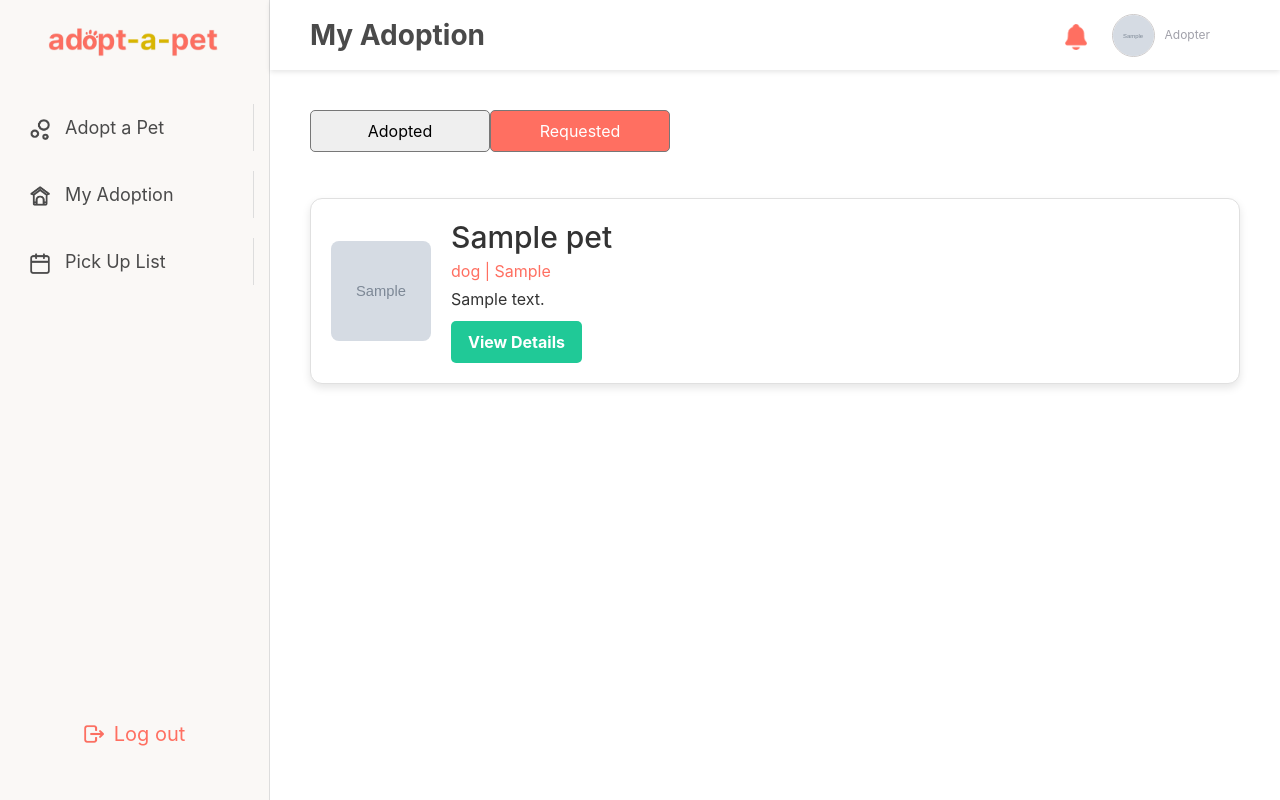
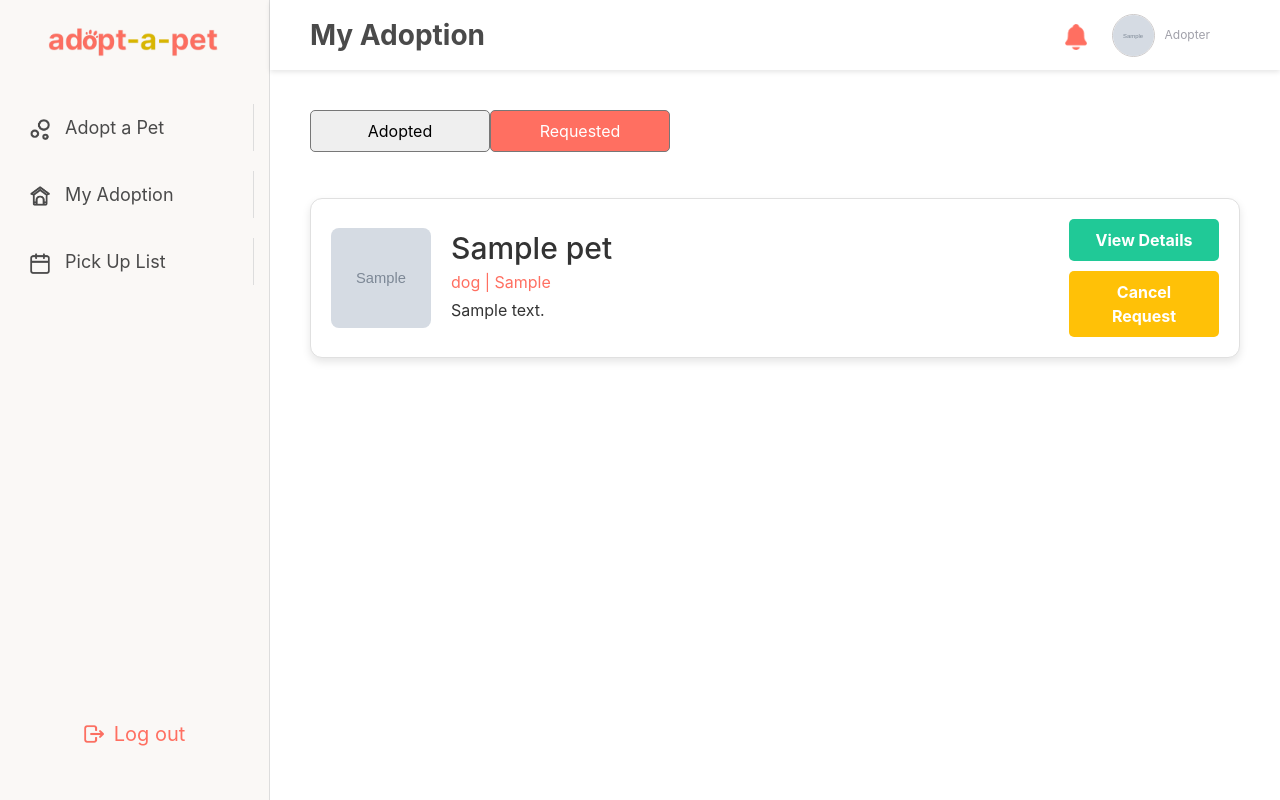
Before and after one commit to eynabdllh/pet-adoption-system, a Django app: template schedule_form/templates/my_adoption.html in a window 1280 px wide, after a click on "Requested". Run offline with Django 5.2, Linux system fonts and the light colour scheme; tables that the repository leaves empty hold one stand-in row (values such as "Sample post"); the template is opened without the code that fills it: values that come from a table or form of the project are taken from there, most other values are stand-ins (such as "Sample title", 1, 10 or a date in 2020); grey boxes marked "Sample" are stand-in pictures; some libraries are stand-ins or nearby versions.

Commit message:
updated buttons

```diff
--- a/schedule_form/templates/my_adoption.html
+++ b/schedule_form/templates/my_adoption.html
@@ -11,7 +11,6 @@ My Adoption
         background-color: #FF6F61;
         color: white;
         outline: none;
-        box-shadow: none;
     }
     .tab-button {
         border-radius: 5px;
@@ -52,28 +51,18 @@ My Adoption
         color: #FF6F61;
         margin: 4px 0;
     }
-    .date-time {
-        display: flex;
-        justify-content: flex-start;
-        align-items: center;
-        margin-bottom: 10px;
-    }
-    .date-time p:first-child {
-        margin-right: 80px;
-    }
-    .no_adoptions{
+    .no_adoptions {
         font-size: 40px;
-        color:#333;
+        color: #333;
         font-style: italic;
         font-weight: bolder;
-        align-self: center;
-        display: flex;
-        justify-content: center;
+        text-align: center;
     }
     .button-container {
         display: flex;
+        flex-direction: column;
+        align-items: flex-end;
         gap: 10px;
-        margin-top: 10px;
     }
     .btn {
         padding: 8px 16px;
@@ -84,10 +73,23 @@ My Adoption
         display: inline-block;
     }
     .btn-view-details {
-        background-color: #20c997; /* Green color */
+        background-color: #20c997;
+        width: 150px;
     }
     .btn-cancel-request {
-        background-color: #ffc107; /* Yellow color */
+        background-color: #ffc107;
+        width: 150px;
+    }
+    .pickup-details-container {
+        display: flex;
+        justify-content: space-between;
+        align-items: center;
+        gap: 20px;
+        width: 100%;
+    }
+    .pickup-details {
+        flex: 1;
+        margin-right: auto;
     }
 </style>
 
@@ -96,16 +98,13 @@ My Adoption
     <button class="tab-button ms-3" onclick="showTab('requested')">Requested</button>
 </div>
 
-<!-- Adopted Tab Content -->
 <div id="adopted" class="tab-content adopted-list">
     {% for pet in adopted_pets %}
         <div class="adopted-card">
             <img src="{{ pet.main_image.url }}" alt="{{ pet.name }}" class="pet-image">
-
             <div class="adopted-details">
                 <h2>{{ pet.name }}</h2>
                 <p>{{ pet.pet_type }} | {{ pet.breed }}</p>
-
                 <p>{{ pet.description }}</p>
             </div>
         </div>
@@ -113,36 +112,32 @@ My Adoption
         <p class="no_adoptions">You currently have no adoptions.</p>
     {% endfor %}
 </div>
-
-<!-- Requested Tab Content (Pickups) -->
 <div id="requested" class="tab-content pickup-list" style="display: none;">
     {% for pickup in pickups %}
         <div class="pickup-card">
             <img src="{{ pickup.pet.main_image.url }}" alt="{{ pickup.pet.name }}" class="pet-image">
-
-            <div class="pickup-details">
-                <h2>{{ pickup.pet.name }}</h2>
-                <p class="pickup-details">{{ pickup.pet.pet_type }} | {{ pickup.pet.breed }}</p>
-                <p style="color: #333;">{{ pickup.pet.description }}</p>
-
-                <!-- Button Container -->
+            <div class="pickup-details-container">
+                <div class="pickup-details">
+                    <h2>{{ pickup.pet.name }}</h2>
+                    <p>{{ pickup.pet.pet_type }} | {{ pickup.pet.breed }}</p>
+                    <p style="color: #333;">{{ pickup.pet.description }}</p>
+                </div>
                 <div class="button-container">
                     <a href="{% url 'view_details' user_id=user.id pet_id=pickup.pet.id %}" class="btn btn-view-details">View Details</a>
+                    <a href="#" class="btn btn-cancel-request">Cancel Request</a>
                 </div>
             </div>
         </div>
     {% empty %}
-        <p>No scheduled pick-ups at this time.</p>
+        <p class="no_adoptions">No scheduled pick-ups at this time.</p>
     {% endfor %}
 </div>
-
 <script>
     function showTab(tabName) {
         document.getElementById('adopted').style.display = tabName === 'adopted' ? 'block' : 'none';
         document.getElementById('requested').style.display = tabName === 'requested' ? 'block' : 'none';
 
-        let buttons = document.querySelectorAll('.tab-button');
-        buttons.forEach(button => button.classList.remove('active'));
+        document.querySelectorAll('.tab-button').forEach(button => button.classList.remove('active'));
         document.querySelector(`.tab-button[onclick="showTab('${tabName}')"]`).classList.add('active');
     }
 </script>
```
